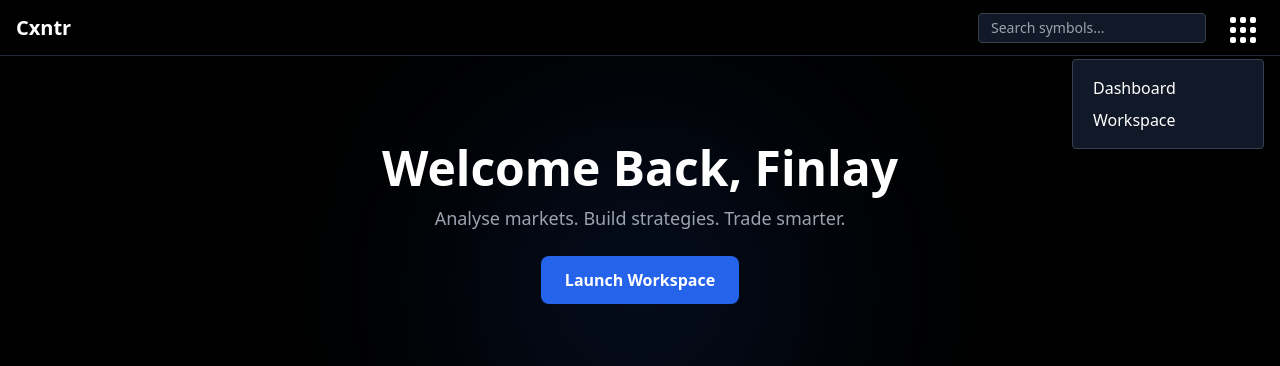
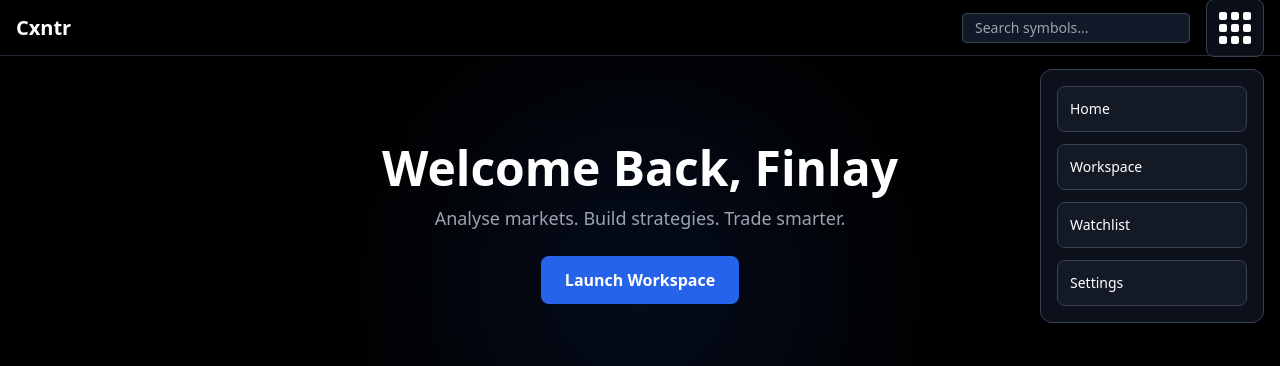
Before and after one commit to Cxntrol01/Trading-Newest, a Next.js app: page / in a window 1280 px wide. Both pictures are taken after a click on the button 1243 px from the left and 29 px from the top of the page. Shown: the top 366 px of the page. Built offline with nearby package versions, Linux system fonts and the light colour scheme; no server answers.

Commit message:
Update WaffleMenu.tsx

```diff
--- a/components/WaffleMenu.tsx
+++ b/components/WaffleMenu.tsx
@@ -8,28 +8,82 @@ export default function WaffleMenu() {
 
   return (
     <div className="relative">
+      {/* Waffle Button */}
       <button
         onClick={() => setOpen(!open)}
-        className="p-2 hover:bg-gray-800 rounded"
+        className="
+          p-3 rounded-lg bg-gray-900/60 border border-gray-700
+          hover:bg-gray-800 transition shadow-lg
+        "
       >
         <div className="grid grid-cols-3 gap-1">
-          {[...Array(9)].map((_, i) => (
-            <div key={i} className="w-1.5 h-1.5 bg-white rounded-sm" />
-          ))}
+          <span className="w-2 h-2 bg-white rounded-sm"></span>
+          <span className="w-2 h-2 bg-white rounded-sm"></span>
+          <span className="w-2 h-2 bg-white rounded-sm"></span>
+
+          <span className="w-2 h-2 bg-white rounded-sm"></span>
+          <span className="w-2 h-2 bg-white rounded-sm"></span>
+          <span className="w-2 h-2 bg-white rounded-sm"></span>
+
+          <span className="w-2 h-2 bg-white rounded-sm"></span>
+          <span className="w-2 h-2 bg-white rounded-sm"></span>
+          <span className="w-2 h-2 bg-white rounded-sm"></span>
         </div>
       </button>
 
+      {/* Menu Panel */}
       {open && (
-        <div className="absolute right-0 mt-2 bg-gray-900 border border-gray-700 rounded shadow-lg p-3 w-48">
-          <Link href="/" className="block px-2 py-1 hover:bg-gray-800 rounded">
-            Dashboard
+        <div
+          className="
+            absolute mt-3 right-0 w-56
+            bg-gray-900/70 backdrop-blur-xl
+            border border-gray-700 rounded-xl
+            shadow-xl p-4 animate-fadeIn
+          "
+        >
+          <div className="grid grid-cols-1 gap-3 text-sm">
+
+            <Link
+              href="/"
+              className="
+                p-3 rounded-lg bg-gray-800/40 hover:bg-gray-800/70
+                transition border border-gray-700 text-white font-medium
+              "
+            >
+              Home
             </Link>
+
             <Link
               href="/workspace"
-            className="block px-2 py-1 hover:bg-gray-800 rounded"
+              className="
+                p-3 rounded-lg bg-gray-800/40 hover:bg-gray-800/70
+                transition border border-gray-700 text-white font-medium
+              "
             >
               Workspace
             </Link>
+
+            <Link
+              href="/watchlist"
+              className="
+                p-3 rounded-lg bg-gray-800/40 hover:bg-gray-800/70
+                transition border border-gray-700 text-white font-medium
+              "
+            >
+              Watchlist
+            </Link>
+
+            <Link
+              href="/settings"
+              className="
+                p-3 rounded-lg bg-gray-800/40 hover:bg-gray-800/70
+                transition border border-gray-700 text-white font-medium
+              "
+            >
+              Settings
+            </Link>
+
+          </div>
         </div>
       )}
     </div>
```
Lines whose indentation alone changed are shown as unchanged.
